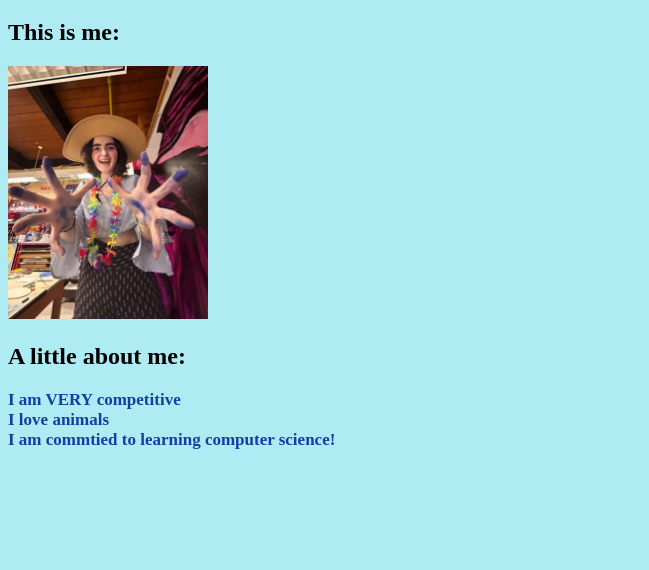
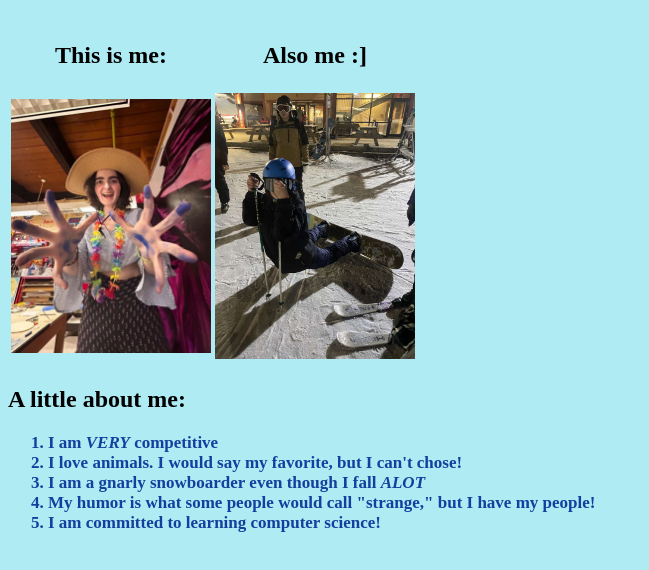
Before and after one commit to naddias/naddias2.github.io, a plain HTML site: page aboutme.html in a window 1280 px wide. Shown: the part 108-678 px from the top of the page, without its empty margins (0-649 px from the left). Drawn offline with Linux system fonts and the light colour scheme.

Commit message:
Add files via upload

```diff
--- a/aboutme.html
+++ b/aboutme.html
@@ -11,14 +11,34 @@
     <img src="images/home.png">
     </a>
     <h1>Hello!</h1>
-    <h2>This is me:</h2>
-    <img src="images/image_123650291.JPG" class="my-image">
+    <table>
+        <thead>
+            <tr>
+                <th><h2>This is me: </h2></th>
+                <th><h2>Also me :]</h2></th>
+            </tr>
+        </thead>
+        <tbody>
+            <tr>
+                <td>
+                    <img src="images/image_123650291.JPG" class="my-image">
+                </td>
+                <td>
+                    <img src="images/image_123650291 (1).JPG" class="skiboard">
+                 </td>
+            </tr>
+        </tbody>
+    </table>
     <h2>A little about me: </h2>
-    <p class="custom-font-size"><b>I am VERY competitive <br>
-        I love animals <br>
-        I am commtied to learning computer science!
-    </b>
-    </ul></p>
+    <ol><b>
+        <li class="custom-font-size">I am <em>VERY</em> competitive
+        <li class="custom-font-size">I love animals. I would say my favorite, but I can't chose!
+        <li class="custom-font-size"> I am a gnarly snowboarder even though I fall <em>ALOT</em></li>
+        <li class="custom-font-size"> My humor is what some people would call "strange," but I have my people!</li>
+         <li class="custom-font-size">I am committed to learning computer science!
+         </li>
+    </ol> </b>
+
 </body>
 
 </html>
--- /dev/null
+++ b/css/slyles3.css
@@ -0,0 +1,17 @@
+.font  {
+    font-size: 20px;
+    color: rgb(0, 0, 0);
+}
+.font2 {
+    font-size: 20px;
+    color: rgb(0, 0, 0)
+}
+body {
+    margin: 1;
+    padding: 0;
+    min-height: 100vh;
+    background-image: url('../images/dexter.JPG');
+    background-size: contain;
+    background-position: top center;
+    background-repeat: no-repeat;
+}
--- a/css/styles.css
+++ b/css/styles.css
@@ -9,3 +9,9 @@ h1 {
 h3 {
     color: dodgerblue;
 }
+.hearts {
+    position: absolute;
+    top:450px;
+    left:100px;
+
+}
--- a/css/styles2.css
+++ b/css/styles2.css
@@ -1,4 +1,8 @@
 .my-image {
+    width: 200px;
+    height: auto;
+}
+.skiboard {
     width: 200px;
     height: auto;
 }
@@ -14,3 +18,14 @@ h1 {
 .custom-font-size {
     font-size:17px;
 }
+.hearts {
+    position: absolute;
+    top:-70px;
+    left:150px;
+}
+.flowers {
+    width:430px;
+    position:absolute;
+    top:200px;
+    left: 400px;
+}
```
Also changed, not shown: index.html (+31 -9 lines), javascripts.html (+8 -0 lines), images/dexter.JPG (added), images/hearts.png (added), images/image_123650291 (1).JPG (added), images/purple-flower.png (added), images/rose.png (added).
